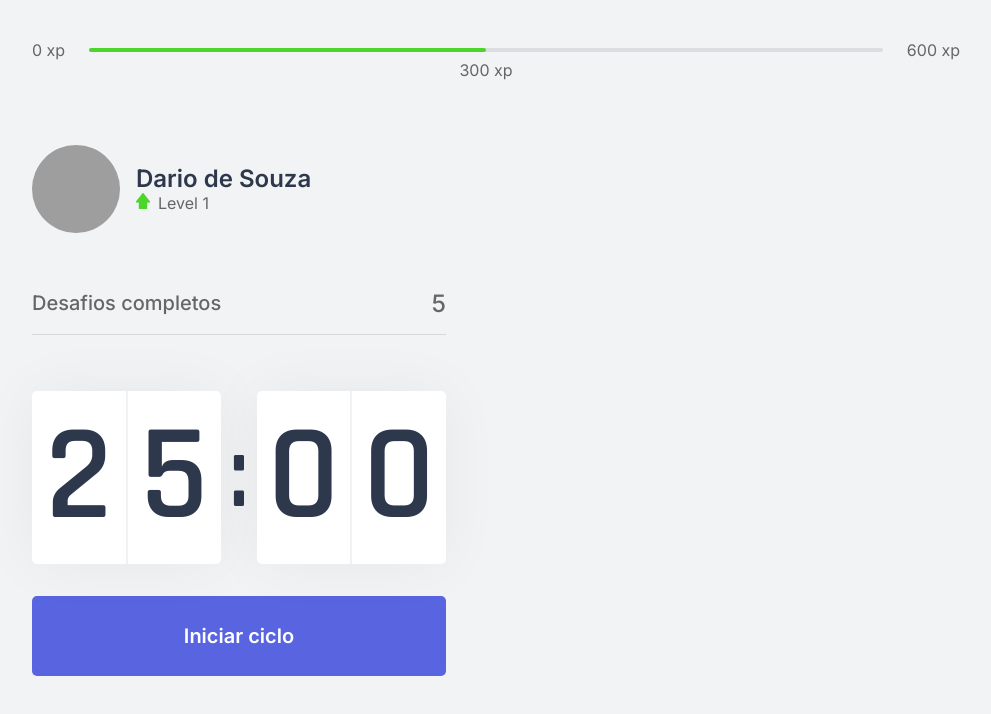
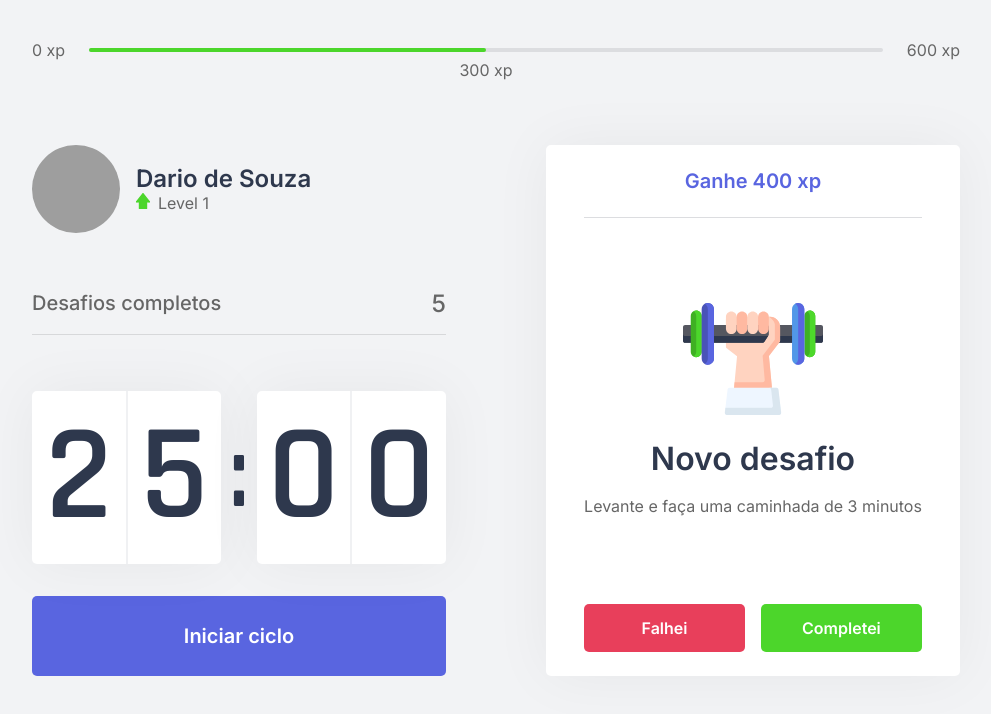
Before and after one commit to Sh4kaa/Moveit-NLW-IV, a Next.js app: page / in a window 1280 px wide. Shown: the top 714 px of the page, without its empty margins (144-1135 px from the left). Built offline with nearby package versions, Linux system fonts and the light colour scheme; grey boxes are pictures that could not be loaded.

Commit message:
challengebox and context

```diff
--- /dev/null
+++ b/src/components/ChallengeBox.tsx
@@ -0,0 +1,43 @@
+import { useContext } from "react";
+import { ChallengesContext } from "../contexts/ChallengesContext";
+import styles from "../styles/components/ChallengeBox.module.css";
+
+export function ChallengeBox() {
+  const hasActiveChallenge = true;
+  const contexto = useContext(ChallengesContext);
+  console.log(contexto);
+
+  return (
+    <div className={styles.challengeBoxContainer}>
+      {hasActiveChallenge ? (
+        <div className={styles.challengeActive}>
+          <header>Ganhe 400 xp</header>
+
+          <main>
+            <img src="icons/body.svg" />
+            <strong>Novo desafio</strong>
+            <p>Levante e faça uma caminhada de 3 minutos</p>
+          </main>
+
+          <footer>
+            <button type="button" className={styles.challengeFailedButton}>
+              Falhei
+            </button>
+
+            <button type="button" className={styles.challengeSucceededButton}>
+              Completei
+            </button>
+          </footer>
+        </div>
+      ) : (
+        <div className={styles.challengeNotActive}>
+          <strong>Finalize um ciclo para receber desafios</strong>
+          <p>
+            <img src="icons/level-up.svg" alt="Level Up" />
+            Avance de level completando desafios
+          </p>
+        </div>
+      )}
+    </div>
+  );
+}
--- /dev/null
+++ b/src/contexts/ChallengesContext.tsx
@@ -0,0 +1,20 @@
+import { createContext, ReactNode, useState } from "react";
+
+export const ChallengesContext = createContext({});
+
+interface ChallengesProviderProps {
+  children: ReactNode;
+}
+
+export function ChallengesProvider({ children }: ChallengesProviderProps) {
+  const [level, setLevel] = useState(1);
+
+  function levelUp() {
+    setLevel(level + 1);
+  }
+  return (
+    <ChallengesContext.Provider value={{ level, levelUp }}>
+      {children}
+    </ChallengesContext.Provider>
+  );
+}
--- a/src/pages/_app.tsx
+++ b/src/pages/_app.tsx
@@ -1,7 +1,12 @@
 import "../styles/global.css";
+import { ChallengesProvider } from "../contexts/ChallengesContext";
 
 function MyApp({ Component, pageProps }) {
-  return <Component {...pageProps} />;
+  return (
+    <ChallengesProvider>
+      <Component {...pageProps} />
+    </ChallengesProvider>
+  );
 }
 
 export default MyApp;
--- a/src/pages/index.tsx
+++ b/src/pages/index.tsx
@@ -1,18 +1,18 @@
+import Head from "next/head";
 import { CompletedChallenges } from "../components/CompletedChallenges";
 import { Countdown } from "../components/Countdown";
 import { ExperienceBar } from "../components/ExperienceBar";
 import { Profile } from "../components/Profile";
-
-import Head from "next/head";
+import { ChallengeBox } from "../components/ChallengeBox";
 
 import styles from "../styles/pages/Home.module.css";
 
 export default function Home() {
   return (
     <div className={styles.container}>
-      <head>
+      <Head>
         <title>Inicio | move.it</title>
-      </head>
+      </Head>
 
       <ExperienceBar />
 
@@ -22,7 +22,9 @@ export default function Home() {
           <CompletedChallenges />
           <Countdown />
         </div>
-        <div></div>
+        <div>
+          <ChallengeBox />
+        </div>
       </section>
     </div>
   );
--- /dev/null
+++ b/src/styles/components/ChallengeBox.module.css
@@ -0,0 +1,108 @@
+.challengeBoxContainer {
+  height: 100%;
+
+  background: var(--white);
+  border-radius: 5px;
+  box-shadow: 0 0 60px rgba(0, 0, 0, 0.05);
+  padding: 1.5rem 2rem;
+
+  display: flex;
+  flex-direction: column;
+  align-items: center;
+  justify-content: center;
+
+  text-align: center;
+}
+
+.challengeNotActive {
+  display: flex;
+  flex-direction: column;
+  align-items: center;
+}
+
+.challengeNotActive strong {
+  font-size: 1.5rem;
+  font-weight: 500;
+  line-height: 1.4rem;
+}
+
+.challengeNotActive p {
+  display: flex;
+  flex-direction: column;
+  align-items: center;
+  line-height: 1.4rem;
+  max-width: 70%;
+  margin-top: 3rem;
+}
+
+.challengeNotActive p img {
+  margin-bottom: 1rem;
+}
+
+.challengeActive {
+  height: 100%;
+
+  display: flex;
+  flex-direction: column;
+}
+
+.challengeActive header {
+  color: var(--blue);
+  font-weight: 600;
+  font-size: 1.25rem;
+  padding: 0 2rem 1.5rem;
+  border-bottom: 1px solid var(--gray-line);
+}
+
+.challengeActive main {
+  flex: 1;
+  display: flex;
+  flex-direction: column;
+  align-items: center;
+  justify-content: center;
+}
+
+.challengeActive main strong {
+  font-size: 2rem;
+  font-weight: 600;
+  color: var(--title);
+  margin: 1.5rem 0 1rem;
+}
+
+.challengeActive main p {
+  line-height: 1.5rem;
+}
+
+.challengeActive footer {
+  display: grid;
+  grid-template-columns: 1fr 1fr;
+  gap: 1rem;
+}
+
+.challengeActive footer button {
+  height: 3rem;
+
+  display: flex;
+  align-items: center;
+  justify-content: center;
+
+  border: 0;
+  border-radius: 5px;
+  color: var(--white);
+  font-size: 1rem;
+  font-weight: 600;
+
+  transition: filter 0.2s;
+}
+
+.challengeActive footer button.challengeFailedButton {
+  background: var(--red);
+}
+
+.challengeActive footer button.challengeSucceededButton {
+  background: var(--green);
+}
+
+.challengeActive footer button:hover {
+  filter: brightness(0.9);
+}
```
